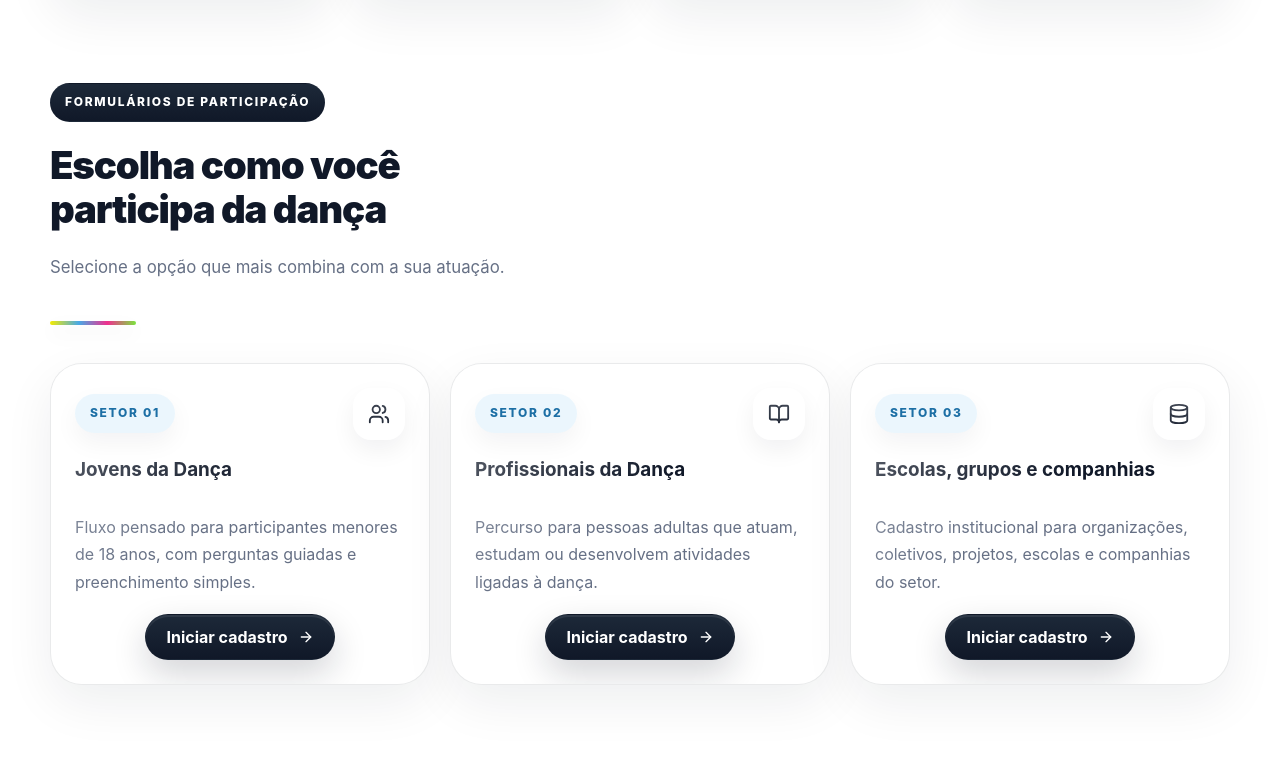
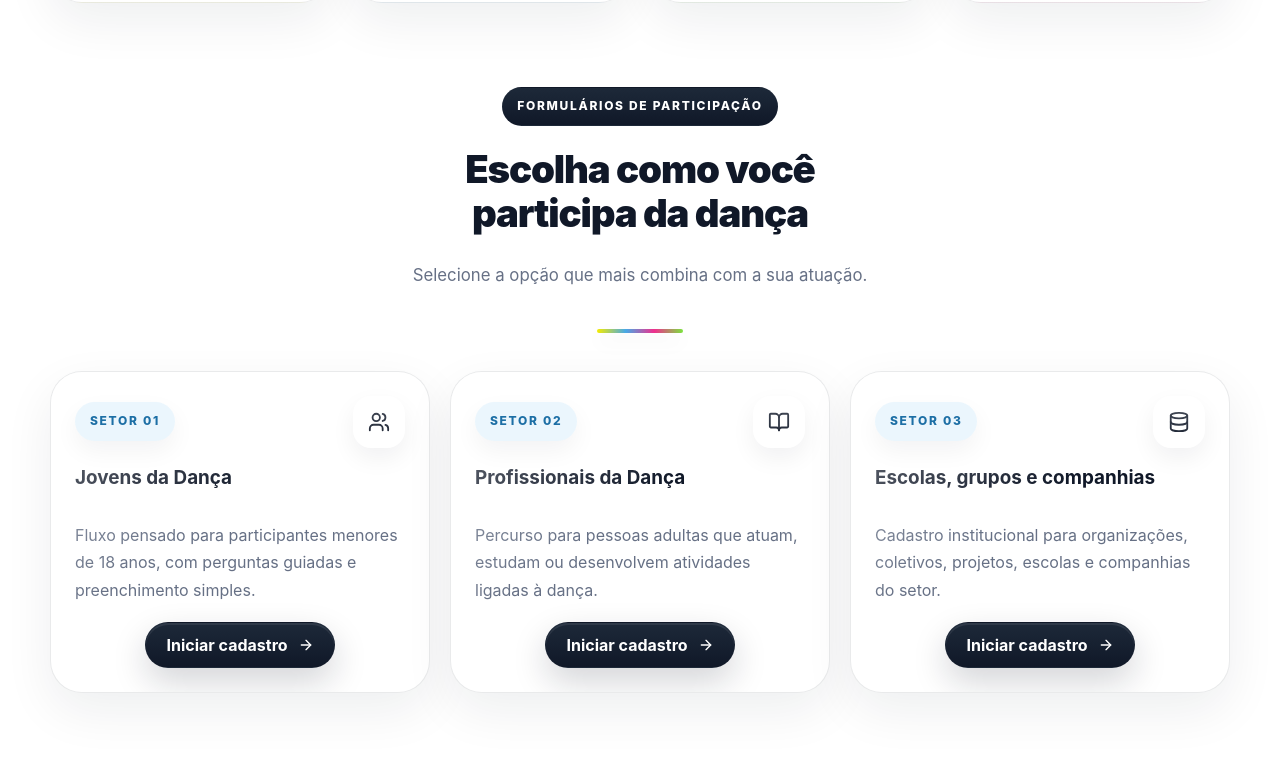
Before and after one commit to abcaa-ong/sibradanca-frontend, a React (Vite) app: page / in a window 1280 px wide. Shown: the part 1360-2120 px from the top of the page. Built offline with nearby package versions, Linux system fonts and the light colour scheme; no server answers.

Commit message:
fix: restore centered home section copy

```diff
--- a/src/css/home-page.css
+++ b/src/css/home-page.css
@@ -221,35 +221,37 @@
 #sobre .section-title,
 #formularios .section-title,
 #parceiros .section-title {
-  max-width: 920px;
-  margin: 0;
-  justify-items: start;
-  text-align: left;
-  padding-inline: 0;
+  max-width: 980px;
+  margin: 0 auto;
+  justify-items: center;
+  text-align: center;
+  padding-inline: 18px;
 }
 
 #sobre .section-title::after,
 #formularios .section-title::after,
 #parceiros .section-title::after {
-  margin-left: 0;
+  margin-left: auto;
 }
 
 #sobre .section-title h2,
 #formularios .section-title h2,
 #parceiros .section-title h2 {
-  max-width: 22ch;
+  max-width: 18ch;
   margin-top: 22px;
+  line-height: 1.14;
 }
 
 #sobre .section-title p,
 #formularios .section-title p,
 #parceiros .section-title p {
-  max-width: 72ch;
-  margin-top: 20px;
+  max-width: 70ch;
+  margin-top: 24px;
+  line-height: 1.8;
 }
 
 #formularios .section-title h2 {
-  max-width: 16ch;
+  max-width: 18ch;
 }
 
 #sobre .stats-grid,
@@ -717,7 +719,7 @@
   #sobre .section-title h2,
   #formularios .section-title h2,
   #parceiros .section-title h2 {
-    max-width: 15ch;
+    max-width: 16ch;
   }
 
   #sobre .section-title p,
```
